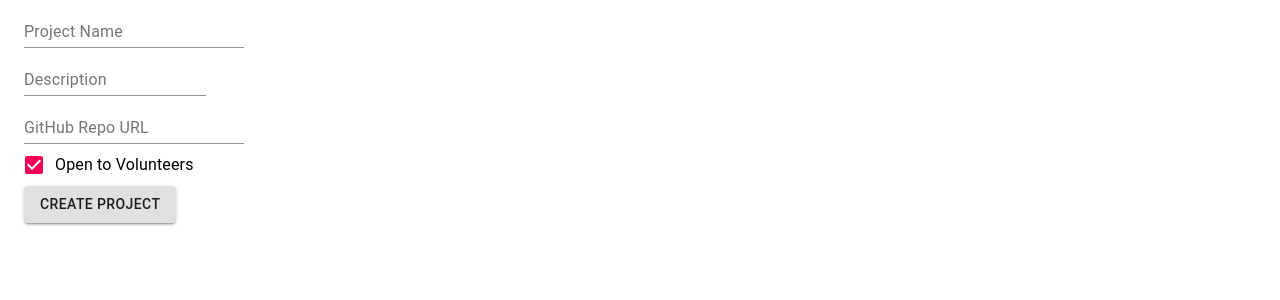
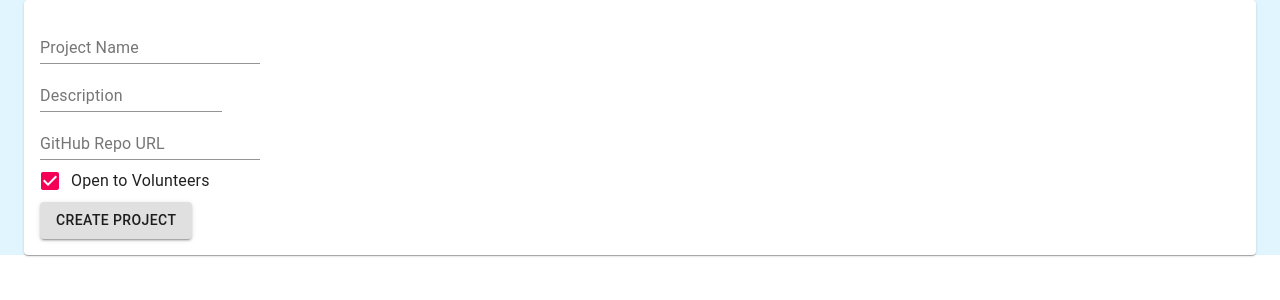
Before and after one commit to treblenaX/winfo2021teamswan, a React (Create React App) app in the folder swan-client/: page / in a window 1280 px wide. Shown: the top 300 px of the page. Built offline with nearby package versions, Linux system fonts and the light colour scheme.

Commit message:
Color Scheme Update

```diff
--- a/swan-client/src/CreateProjectPage.tsx
+++ b/swan-client/src/CreateProjectPage.tsx
@@ -1,7 +1,23 @@
-import { Button, Checkbox, Container, FormControlLabel, TextField } from '@material-ui/core';
+import { Button, Card, Checkbox, Container, FormControlLabel, TextField } from '@material-ui/core';
 import React from 'react';
+import { makeStyles } from '@material-ui/core/styles';
 
 function CreateProjectPage() {
+
+    const useStyles = makeStyles((theme) => ({
+        root: {
+            display: 'flex',
+        },
+
+        container: {
+            backgroundColor: '#e1f5fe',
+            height: '1000',
+        },
+
+        dialogue: {
+            padding: theme.spacing(2),
+        }
+    }));
 
     const [state, setState] = React.useState({
         projectName: "",
@@ -35,8 +51,11 @@ function CreateProjectPage() {
         console.log(state);
     };
 
+    const classes = useStyles();
+
     return (
-        <Container maxWidth="lg">
+        <Container maxWidth="lg" className={classes.container}>
+            <Card className={classes.dialogue}>
                 <div>
                     <TextField onChange={onProjectNameUpdate} id="project-name" label="Project Name"/>
                 </div>
@@ -55,6 +74,7 @@ function CreateProjectPage() {
                 <div>
                     <Button onClick={onCreateProject} variant="contained">Create Project</Button>
                 </div>
+            </Card>
         </Container>
     );
 }
--- a/swan-client/src/Homepage.tsx
+++ b/swan-client/src/Homepage.tsx
@@ -10,11 +10,38 @@ import FormControlLabel from '@material-ui/core/FormControlLabel';
 import Checkbox from '@material-ui/core/Checkbox';
 import Button from '@material-ui/core/Button';
 import { TimelineTile } from './api/TimelineTile';
+import { createMuiTheme } from '@material-ui/core/styles';
+
+const theme = createMuiTheme({
+    palette: {
+      primary: {
+        light: '#ffffff',
+        main: '#f3e5f5',
+        dark: '#c0b3c2',
+        contrastText: '#000000',
+      },
+      secondary: {
+        light: '#edffff',
+        main: '#baddf9',
+        dark: '#89abc6',
+        contrastText: '#000000',
+      },
+    },
+  });
 
 // styles
 const useStyles = makeStyles((theme) => ({
     root: {
       flexGrow: 1,
+    },
+    container: {
+        paddingTop: theme.spacing(2),
+        backgroundColor: '#c8e6c9',
+        height: '1000vw',
+    },
+    appbar: {
+        color: '#000000',
+        backgroundColor: "#e1f5fe",
     },
     menuButton: {
       marginRight: theme.spacing(2),
@@ -27,7 +54,21 @@ const useStyles = makeStyles((theme) => ({
       padding: theme.spacing(8),
       marginTop: theme.spacing(2),
       marginBottom: theme.spacing(2),
+      backgroundColor: '#ffffff',
     },
+    controls: {
+      align: 'right',
+    },
+    button: {
+      backgroundColor: '#ffffff',
+      color: '#000',
+    },
+    checkbox: {
+        color: '#ffffff',
+        '&$checked': {
+            color: '#ffffff',
+        },
+    }
 }));
 
 // todo:
@@ -100,19 +141,24 @@ function Homepage(items: TimelineTile[]) {
     // replace props with TypeScript typed information
     const classes = useStyles();
     return (
-        <Container maxWidth="lg">
-            <AppBar position="static">
+        <Container maxWidth="lg" className={classes.container}>
+            <AppBar position="static" className={classes.appbar}>
                 <Toolbar>
-                    <Typography variant="h1" className={classes.title}>
+                    <div>
+                        <Typography variant="h2" className={classes.title}>
                             Agora
                         </Typography>
+                    </div>
+                    <div className={classes.controls}>
                         <FormControlLabel
-                        control={<Checkbox checked={state.checkedA} onChange={handleCheckbox} name="checkedA" />}
+                            control={<Checkbox checked={state.checkedA} onChange={handleCheckbox} name="checkedA" className={classes.checkbox} />}
                             label="Is Open Only"
                         />
-                    <Button onClick={handleButton} variant="contained" color="secondary">
+                        <Button onClick={handleButton} variant="contained" className={classes.button}>
                             Post New Project
                         </Button>
+                    </div>
+
                 </Toolbar>
             </AppBar>
             <Timeline {...items} />
--- a/swan-client/src/ProjectPage.tsx
+++ b/swan-client/src/ProjectPage.tsx
@@ -8,8 +8,16 @@ import { Card, CardContent, CardMedia, Grid, Typography } from '@material-ui/cor
 
 // styles
 const useStyles = makeStyles((theme) => ({
+    container: {
+        paddingTop: theme.spacing(2),
+        backgroundColor: '#c8e6c9',
+        height: '1000vw',
+    },
+
     summary: {
         display: 'flex',
+        backgroundColor: '#e1f5fe',
+        marginBottom: theme.spacing(2),
     },
 
     details: {
@@ -19,6 +27,7 @@ const useStyles = makeStyles((theme) => ({
 
     content: {
         flex: '1 0 auto',
+        paddingLeft: theme.spacing(2),
     },
 
     media: {
@@ -26,6 +35,10 @@ const useStyles = makeStyles((theme) => ({
         width: 300,
         height: 300,
     },
+
+    timelineItem: {
+    },
+
 }));
 
 // displays the project summary
@@ -57,11 +70,9 @@ function ProjectTimeline(items: TimelineTile[]) {
         <Card>
             {[0,1,2].map((value) => {
                 return (
-                    <Grid key={value} item>
-                        <Card className={classes.content}>
-                            <h1>Heading</h1>
-                            <p>Some body</p>
-                        </Card>
+                    <Grid key={value} item className={classes.content}>
+                        <h1>Heading</h1>
+                        <p>Some body</p>
                     </Grid>
                 );
             })}
@@ -77,7 +88,7 @@ function TimelineCard(tile: TimelineTile) {
 function ProjectPage(project: Project) {
     const classes = useStyles();
     return (
-        <Container maxWidth="lg">
+        <Container maxWidth="lg" className={classes.container}>
             <ProjectSummary {...project} />
             <ProjectTimeline {...(project.timeline)} />
         </Container>
```
Also changed, not shown: 1 other file (tests, documents, lock files or other folders). Lines whose indentation alone changed are shown as unchanged.
